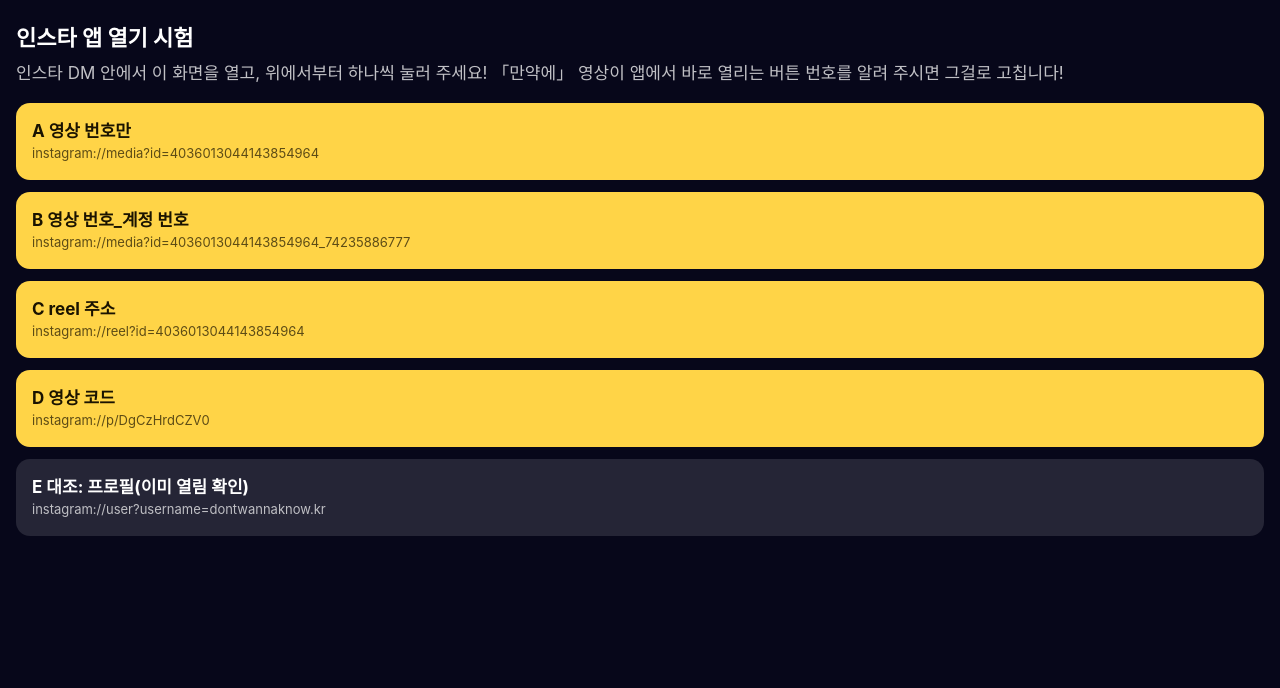
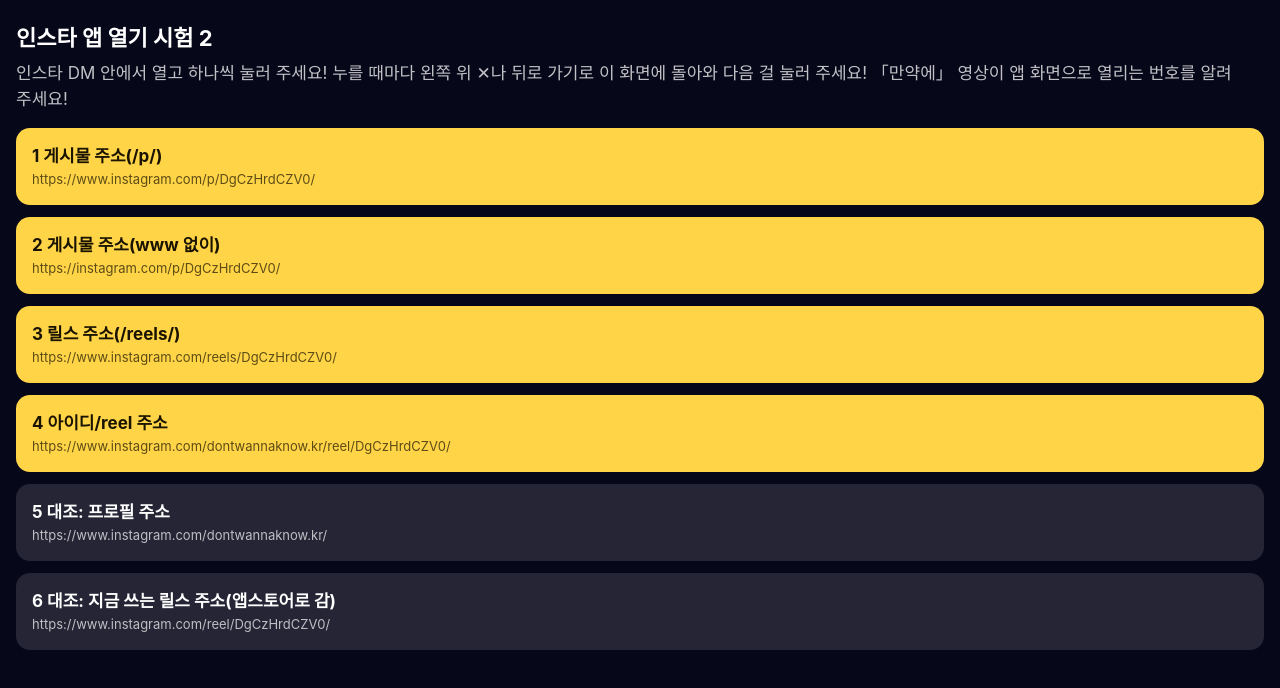
Before and after one commit to amioriginal/dwk-quiz, a plain HTML site: page t_open.html in a window 1280 px wide. Drawn offline with Linux system fonts and the light colour scheme.

Commit message:
아이폰 인스타 앱 안: instagram:// 전부 무반응(실측) → 영상 링크는 프로필 일반 주소로 · 앱 열기 시험 2(https 후보)

```diff
--- a/t_open.html
+++ b/t_open.html
@@ -5,7 +5,7 @@
 <meta http-equiv="Content-Security-Policy" content="default-src 'none'; style-src 'unsafe-inline'; base-uri 'none'; form-action 'none'">
 <meta name="robots" content="noindex">
 <meta name="viewport" content="width=device-width,initial-scale=1">
-<title>앱 열기 시험</title>
+<title>앱 열기 시험 2</title>
 <style>
 body{margin:0;background:#07071a;color:#fff;font:17px/1.5 -apple-system,"Apple SD Gothic Neo",sans-serif;padding:22px 16px}
 h1{font-size:22px;margin:0 0 6px}p{color:rgba(255,255,255,.75);margin:0 0 16px;word-break:keep-all}
@@ -15,12 +15,13 @@ a.ctl{background:rgba(255,255,255,.12);color:#fff}
 </style>
 </head>
 <body>
-<h1>인스타 앱 열기 시험</h1>
-<p>인스타 DM 안에서 이 화면을 열고, 위에서부터 하나씩 눌러 주세요! 「만약에」 영상이 앱에서 바로 열리는 버튼 번호를 알려 주시면 그걸로 고칩니다!</p>
-<a href="instagram://media?id=4036013044143854964">A 영상 번호만<small>instagram://media?id=4036013044143854964</small></a>
-<a href="instagram://media?id=4036013044143854964_74235886777">B 영상 번호_계정 번호<small>instagram://media?id=4036013044143854964_74235886777</small></a>
-<a href="instagram://reel?id=4036013044143854964">C reel 주소<small>instagram://reel?id=4036013044143854964</small></a>
-<a href="instagram://p/DgCzHrdCZV0">D 영상 코드<small>instagram://p/DgCzHrdCZV0</small></a>
-<a class="ctl" href="instagram://user?username=dontwannaknow.kr">E 대조: 프로필(이미 열림 확인)<small>instagram://user?username=dontwannaknow.kr</small></a>
+<h1>인스타 앱 열기 시험 2</h1>
+<p>인스타 DM 안에서 열고 하나씩 눌러 주세요! 누를 때마다 왼쪽 위 ✕나 뒤로 가기로 이 화면에 돌아와 다음 걸 눌러 주세요! 「만약에」 영상이 앱 화면으로 열리는 번호를 알려 주세요!</p>
+<a href="https://www.instagram.com/p/DgCzHrdCZV0/">1 게시물 주소(/p/)<small>https://www.instagram.com/p/DgCzHrdCZV0/</small></a>
+<a href="https://instagram.com/p/DgCzHrdCZV0/">2 게시물 주소(www 없이)<small>https://instagram.com/p/DgCzHrdCZV0/</small></a>
+<a href="https://www.instagram.com/reels/DgCzHrdCZV0/">3 릴스 주소(/reels/)<small>https://www.instagram.com/reels/DgCzHrdCZV0/</small></a>
+<a href="https://www.instagram.com/dontwannaknow.kr/reel/DgCzHrdCZV0/">4 아이디/reel 주소<small>https://www.instagram.com/dontwannaknow.kr/reel/DgCzHrdCZV0/</small></a>
+<a class="ctl" href="https://www.instagram.com/dontwannaknow.kr/">5 대조: 프로필 주소<small>https://www.instagram.com/dontwannaknow.kr/</small></a>
+<a class="ctl" href="https://www.instagram.com/reel/DgCzHrdCZV0/">6 대조: 지금 쓰는 릴스 주소(앱스토어로 감)<small>https://www.instagram.com/reel/DgCzHrdCZV0/</small></a>
 </body>
 </html>
```
Also changed, not shown: applink.js (+9 -4 lines).
